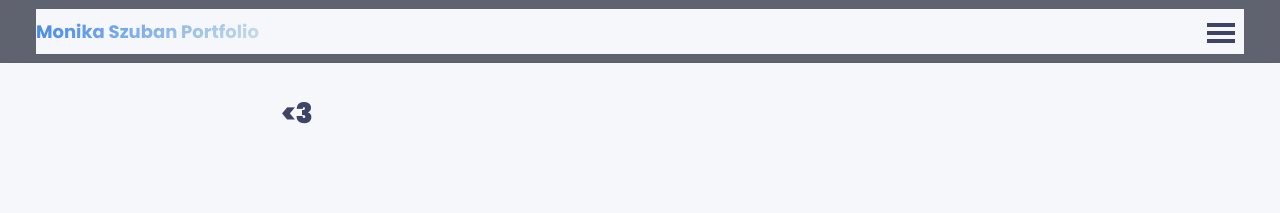
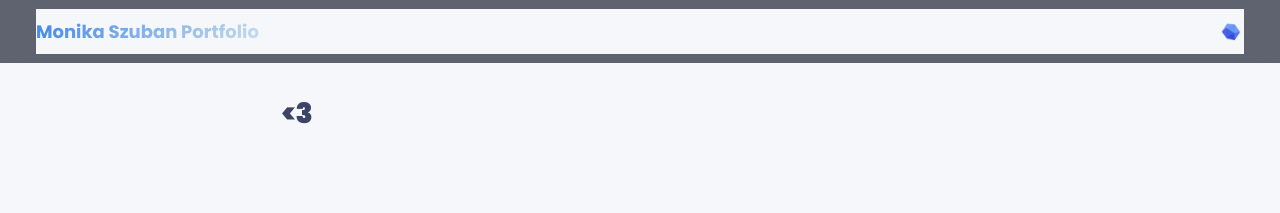
Before and after one commit to Mos6318/HackathonSecondTry, a Jekyll site: the page built from _pages/about.md, in a window 1280 px wide. Shown: the top 213 px of the page. Built offline with Jekyll 4.4.1, drawn with Linux system fonts in a browser that asks for light colours; a script bundle is joined from its source files by our own code; library files that are not in the unit come from our copies.

Commit message:
Hide hamburger menu to keep all nav items visible

```diff
--- a/_sass/layout/_navigation.scss
+++ b/_sass/layout/_navigation.scss
@@ -190,6 +190,8 @@
   }
 
   button {
+    display: none !important;
+    /* Hide hamburger menu */
     position: absolute;
     height: 2.5rem;
     right: 0;
```
